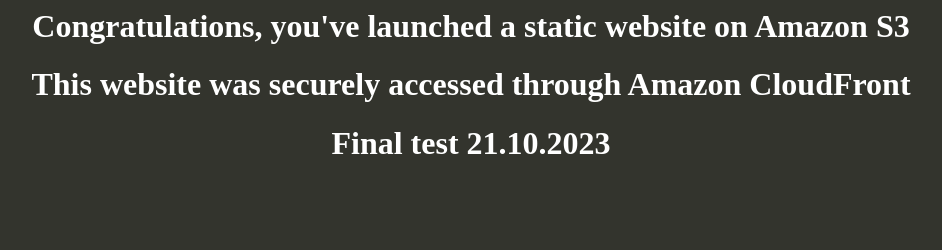
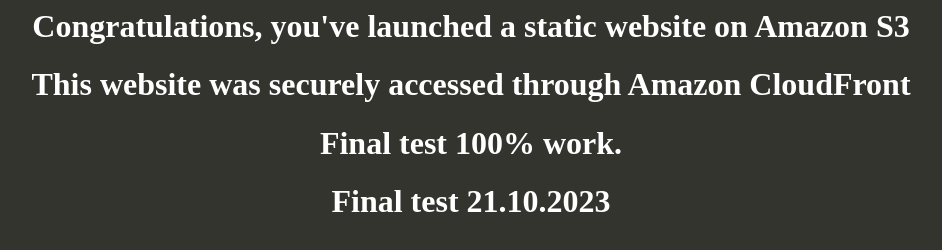
Before and after one commit to Paul-Ciurean/Tutorial-S3-with-CICD, a plain HTML site: page index.html in a window 1280 px wide. Shown: the whole page, without its empty margins (169-1111 px from the left). Drawn offline with Linux system fonts and the light colour scheme.

Commit message:
100% work

```diff
--- a/index.html
+++ b/index.html
@@ -14,7 +14,7 @@
 
         <h1>Congratulations, you've launched a static website on Amazon S3</h1>
         <h1>This website was securely accessed through Amazon CloudFront</h1>
-
+        <h1>Final test 100% work.</h1>
         <h1>Final test 21.10.2023</h1>
     </body>
 </html>
```
